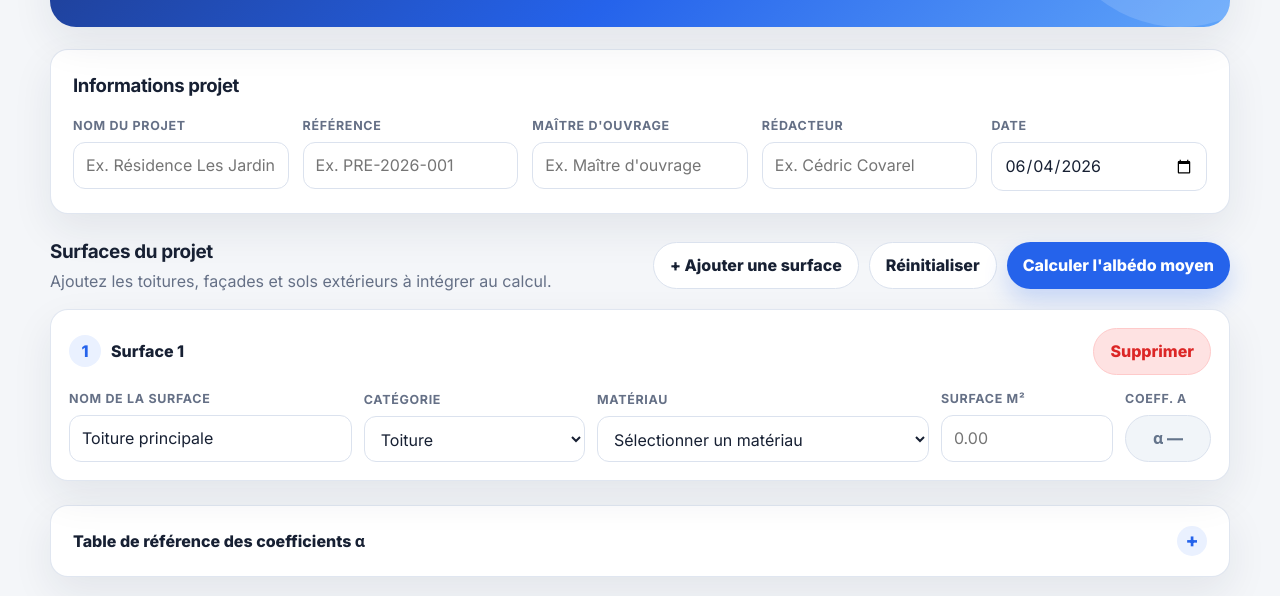
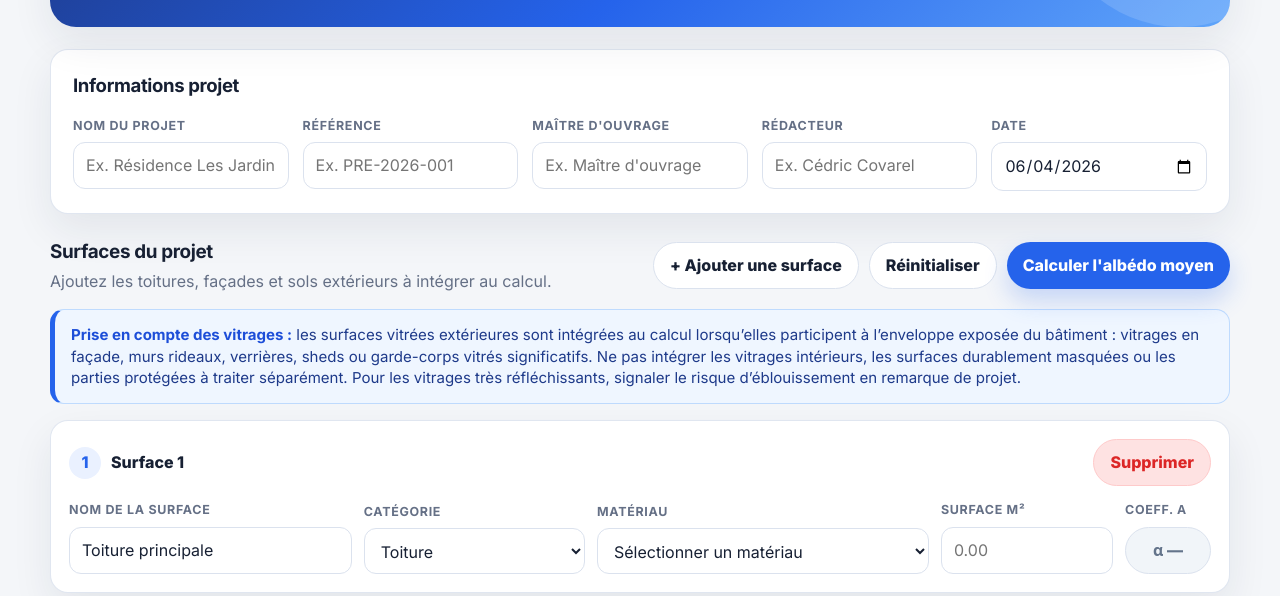
Before and after one commit to cedriccovarel/albedo, a plain HTML site: page index.html in a window 1280 px wide. Shown: the part 175-771 px from the top of the page. Drawn offline with Linux system fonts and the light colour scheme.

Commit message:
Add files via upload

```diff
--- a/index.html
+++ b/index.html
@@ -144,6 +144,20 @@
     }
 
     .static-print { display: none; }
+
+    .method-note {
+      margin: 0 0 16px;
+      padding: 14px 16px;
+      border: 1px solid #bfdbfe;
+      border-left: 5px solid var(--blue);
+      border-radius: 14px;
+      background: #eff6ff;
+      color: #1e3a8a;
+      font-size: 0.94rem;
+      line-height: 1.45;
+    }
+
+    .method-note strong { color: #1d4ed8; }
 
     .toolbar {
       display: flex;
@@ -682,6 +696,9 @@
           <button class="btn-print" id="printBtn" type="button">Exporter en PDF</button>
         </div>
       </div>
+      <div class="method-note">
+        <strong>Prise en compte des vitrages :</strong> les surfaces vitrées extérieures sont intégrées au calcul lorsqu’elles participent à l’enveloppe exposée du bâtiment : vitrages en façade, murs rideaux, verrières, sheds ou garde-corps vitrés significatifs. Ne pas intégrer les vitrages intérieurs, les surfaces durablement masquées ou les parties protégées à traiter séparément. Pour les vitrages très réfléchissants, signaler le risque d’éblouissement en remarque de projet.
+      </div>
       <div id="errorBox" class="error-box"></div>
       <div id="surfaces" class="surfaces"></div>
       <div id="emptyState" class="empty-state">Aucune surface n'a encore été ajoutée. Cliquez sur « Ajouter une surface » pour commencer.</div>
@@ -733,6 +750,7 @@
       </table>
       <div class="print-formula">
         <strong>Formule de calcul :</strong> Albédo moyen = Σ(αᵢ × Sᵢ) / Σ(Sᵢ).<br />
+        <strong>Prise en compte des vitrages :</strong> les vitrages extérieurs exposés sont intégrés au calcul lorsqu’ils participent à l’enveloppe du bâtiment. Les vitrages intérieurs, durablement masqués ou protégés peuvent être exclus ou traités à part selon le périmètre retenu. Les vitrages très réfléchissants doivent être signalés en raison du risque d’éblouissement.<br />
         <strong>Référence :</strong> Méthode Berlin — Leitfaden Stadtklima, SenStadtWohn.
       </div>
     </section>
@@ -744,7 +762,7 @@
       </details>
     </section>
 
-    <p class="footer-note">Les coefficients fournis sont utilisés comme hypothèses de calcul pour l'évaluation de l'albédo moyen pondéré du projet.</p>
+    <p class="footer-note">Les coefficients fournis sont utilisés comme hypothèses de calcul pour l'évaluation de l'albédo moyen pondéré du projet. Les vitrages extérieurs exposés sont inclus dans la catégorie Façade.</p>
   </main>
 
   <script>
@@ -852,7 +870,12 @@
       if (!item) return;
       item[key] = value;
       if (key === 'category') item.material = '';
-      renderSurfaces();
+
+      // Ne pas re-rendre toute la carte pendant la saisie texte/nombre :
+      // cela faisait perdre le focus et empêchait de taper plus d'une lettre.
+      if (key === 'category' || key === 'material') {
+        renderSurfaces();
+      }
     }
 
     function getAlpha(category, material) {
```
Also changed, not shown: 1 other file.
